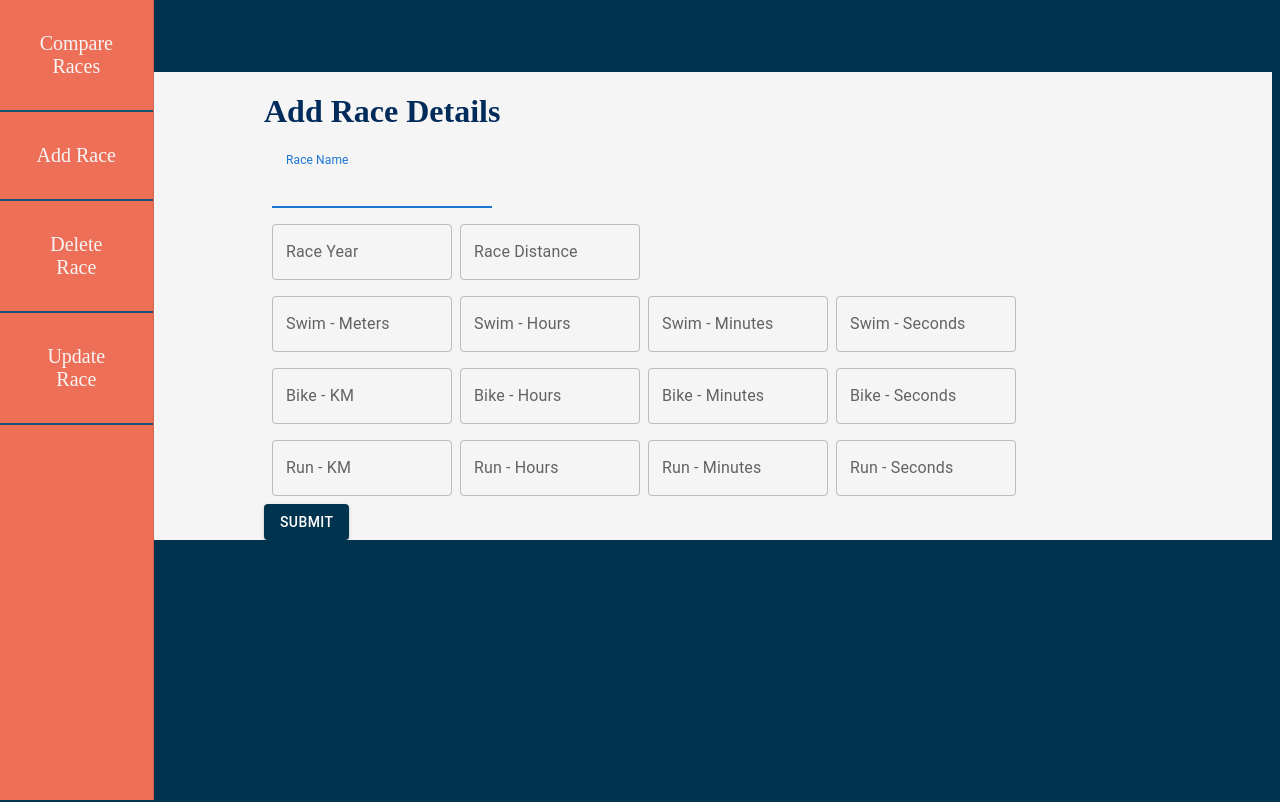
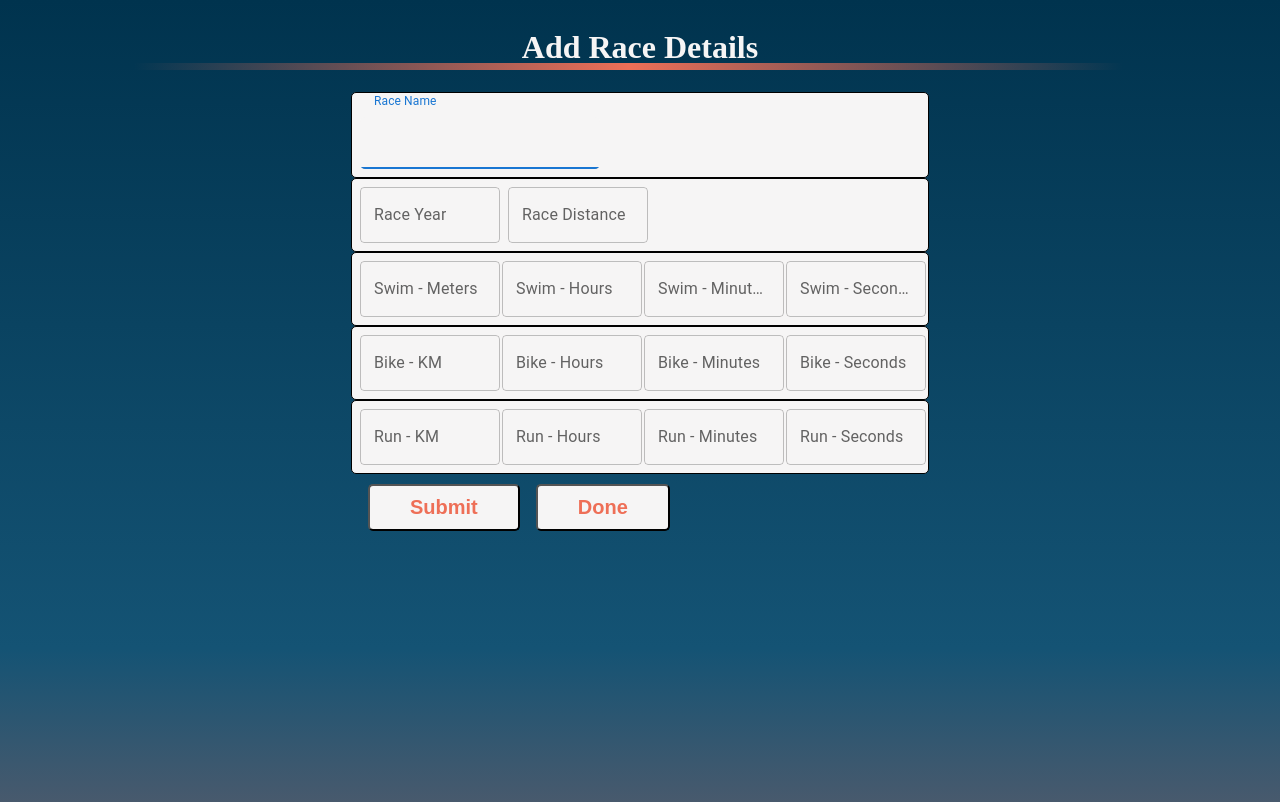
Before and after one commit to TrineMedina/RaceStats, a React app: page /addRace in a window 1280 px wide. Shown: the top 802 px of the page. Built offline with nearby package versions, Linux system fonts and the light colour scheme.

Commit message:
Updated styling and added button functionality in Add Race

```diff
--- a/src/client/App.jsx
+++ b/src/client/App.jsx
@@ -1,34 +1,22 @@
-import React, { useState, createContext } from "react";
+import React, { createContext } from "react";
 import { Routes, Route } from "react-router-dom";
-import { useNavigate } from "react-router-dom";
 import Dashboard from "./views/dashboard";
 import AddRace from "./components/addRace";
-import SelectionDrawer from "./components/selectionDrawer";
 
 const UserContext = createContext([{}, () => {}]);
 const ItemContext = createContext([{}, () => {}]);
 
 const App = () => {
-  const navigate = useNavigate();
-
   // TODO For future use when setting up specific user access and allowing user to select races to compare
   // const [userId, setUserId] = useState(null);
   // const [selectedRaces, setSelectedRaces] = useState({})
 
-  const handleAddRaceBtnClick = () => {
-    navigate("/addRace");
-  };
-  const handleSetSelectedItem = (e) => {
-    // setSelectedItem(e.target.value);
-  };
-
   return (
     <div className="App">
-      <SelectionDrawer />
       {/*<UserContext.Provider value={[userId, setUserId]}>*/}
       {/*  <ItemContext.Provider value={[selectedItem, setSelectedItem]}>*/}
       <Routes>
-        <Route path="/*" element={<Dashboard />} />
+        <Route exact path="/*" element={<Dashboard />} />
         {/*TODO Create login/signup */}
         {/*<Route path="/login" element={<Login />} />*/}
         {/*<Route path="/signup" element={<Signup />} />*/}
--- /dev/null
+++ b/src/client/components/StyledButton.js
@@ -0,0 +1,12 @@
+import styled from "styled-components";
+
+export default styled.button`
+  background-color: #f6f5f5;
+  color: #ee6f57;
+  font-size: 20px;
+  padding: 10px 40px;
+  border-radius: 5px;
+  margin: 10px 8px;
+  cursor: pointer;
+  font-weight: bold;
+`;
--- a/src/client/components/addRace.css
+++ b/src/client/components/addRace.css
@@ -1,6 +1,89 @@
 .mainContainer {
-    padding-left: 20vw;
+    /*padding-left: 20vw;*/
     color: #145374;
+    background-color: #EE6F57;
+    font-size: 16px;
+    align-content: center;
+    align-itmes: center;
+    width: 80%;
+    margin: auto;
+    overflow: hidden;
+}
+
+.buttonWrapper {
+    width: 560px;
+    margin: auto;
+    overflow: hidden;
+    margin: auto;
+}
+
+.MuiInputBase-root {
+    min-width: 140px;
     background-color: #F6F5F5;
-    font-size: 16px;
+    padding: 10px;
+    overflow: hidden;
+    border-radius: 5px;
+    border: 2px;
 }
+
+.MuiStack-root {
+    background-color: #F6F5F5;
+    border: 1px solid black;
+    width: 560px;
+    margin: auto;
+    padding: 12px 8px;
+    border-radius: 5px;
+}
+
+/*MuiInputLabel-root MuiInputLabel-formControl, MuiInputLabel-animated, MuiInputLabel-outlined, MuiFormLabel-colorPrimary, MuiInputLabel-root, */
+/*MuiInputLabel-formControl, MuiInputLabel-animated, MuiInputLabel-outlined, css-14s5rfu-MuiFormLabel-root-MuiInputLabel-root*/
+/*.MuiInputLabel-root {*/
+/*    color: red;*/
+/*}*/
+
+/*.MuiInputLabel-formControl {*/
+/*    color: red*/
+/*}*/
+
+/*.MuiInputLabel-animated {*/
+/*    color: red;*/
+/*}*/
+
+/*.MuiInputLabel-outlined {*/
+/*    color: red;*/
+/*}*/
+
+/*.MuiFocused {*/
+/*    color: red;*/
+/*}*/
+
+/*.MuiFormLabel-root-MuiInputLabel-root.MuiFocused {*/
+/*    color: yellow*/
+/*}*/
+
+h1 {
+    padding-bottom: 4px;
+    position: relative;
+    text-decoration: none;
+    text-align: center;
+    font-family: "Andale Mono"
+}
+
+h1::after {
+    background: #EE6F57;
+    background: linear-gradient(to right, transparent 0%, #EE6F57 50%, transparent 100%);
+    content: "";
+    position: absolute;
+    bottom: 0;
+    left: 0;
+    height: 7px;
+    width: 80%;
+    padding-left: 14vw;
+    /*margin: auto;*/
+}
+
+.mainContainer {
+    background: #00334E;
+    color: #F6F5F5;
+    overflow: auto;
+}
--- a/src/client/components/addRace.jsx
+++ b/src/client/components/addRace.jsx
@@ -7,7 +7,7 @@ import {
   TextField,
 } from "@mui/material";
 import React, { useEffect, useState } from "react";
-import { Stack } from "@mui/system";
+import { createTheme, Stack } from "@mui/system";
 import {
   Hours,
   Minutes,
@@ -22,6 +22,7 @@ import SubmitRace from "../services/addRaceAPI";
 import "../views/newRaceView.css";
 import { useNavigate } from "react-router-dom";
 import "./addRace.css";
+import StyledButton from "./StyledButton";
 
 const AddRace = () => {
   const navigate = useNavigate();
@@ -61,6 +62,11 @@ const AddRace = () => {
       ...state,
       [id]: newValue,
     });
+  };
+
+  const handleDoneClick = () => {
+    console.log("going home");
+    navigate("/home");
   };
 
   return (
@@ -331,16 +337,15 @@ const AddRace = () => {
           />
         </FormControl>
       </Stack>
-      <div>
-        <Button
-          variant="contained"
-          sx={{ bgcolor: "#00334E" }}
+      <div className="buttonWrapper">
+        <StyledButton
           onClick={() => {
             SubmitRace(state);
           }}
         >
           Submit
-        </Button>
+        </StyledButton>
+        <StyledButton onClick={handleDoneClick}>Done</StyledButton>
       </div>
     </div>
     // </StyledEngineProvider>
--- a/src/client/components/raceTable.css
+++ b/src/client/components/raceTable.css
@@ -14,6 +14,7 @@ h3::after {
     height: 7px;
     width: 80%;
     padding-left: 14vw;
+    /*margin: auto;*/
 }
 
 .MuiDataGrid-footerContainer {
@@ -21,9 +22,9 @@ h3::after {
 }
 
 .MuiBox-root {
-    padding-left: 4vw;
-    min-width: 1000px;
-    max-width: 1500px;
+    /*padding-left: 4vw;*/
+    min-width: 50vw;
+    max-width: 90vw;
     background: #00334E;
 }
 
@@ -60,6 +61,10 @@ h3::after {
     font-weight: bolder;
 }
 
+.MuiInputBase-root {
+    min-width: 20vw;
+}
+
 .MuiToolbar-root {
     font-weight: bold;
 }
--- a/src/client/components/raceTable.jsx
+++ b/src/client/components/raceTable.jsx
@@ -6,10 +6,13 @@ import { parseRaceData } from "../services/parseRaceData";
 import deleteRace from "../services/deleteRaceAPI";
 import DeleteIcon from "@mui/icons-material/DeleteOutlined";
 import AddRace from "./addRace";
+import StyledButton from "./StyledButton";
+import { useNavigate } from "react-router-dom";
 
 const RaceTable = () => {
   const [raceList, setRaceList] = useState([{ id: "initial" }]);
   const [raceTimes, setRaceTimes] = useState([]);
+  const navigate = useNavigate();
 
   const updateRaceList = async () => {
     const parsedData = await parseRaceData();
@@ -155,14 +158,21 @@ const RaceTable = () => {
         rows={raceList}
         rowsPerPageOptions={[]}
       ></DataGrid>
-      <Button onClick={AddRace}>Add Race</Button>
-      <Button
+      <StyledButton
+        onClick={() => {
+          navigate("addRace");
+        }}
+      >
+        Add Race
+      </StyledButton>
+      <StyledButton
+        variant="contained"
         onClick={() => {
           console.log("clicking compare");
         }}
       >
         Compare Races
-      </Button>
+      </StyledButton>
     </Box>
   );
 };
--- /dev/null
+++ b/src/client/index.css
@@ -0,0 +1,19 @@
+/*document.body.style.backgroundColor = "#00334E";*/
+body {
+    /*background-color: #00334E;*/
+    background-image: linear-gradient(#00334E, #145374, #EE6F57);
+    height: 100vw;
+}
+
+.dashboard {
+    background-color: transparent;
+}
+
+.mainContainer {
+    background-color: transparent;
+}
+
+.MuiDataGrid-root {
+    background-color: transparent;
+    margin: 0px;
+}
--- a/src/client/index.js
+++ b/src/client/index.js
@@ -2,8 +2,7 @@ import React from "react";
 import ReactDom from "react-dom/client";
 import { BrowserRouter as Router } from "react-router-dom";
 import { App } from "./App";
-
-document.body.style.backgroundColor = "#00334E";
+import "./index.css";
 
 ReactDom.createRoot(document.getElementById("root")).render(
   <React.StrictMode>
--- a/src/client/services/deleteRaceAPI.js
+++ b/src/client/services/deleteRaceAPI.js
@@ -13,7 +13,6 @@ const deleteRace = async (raceId) => {
   })
     .then((response) => response.json())
     .then((data) => {
-      // console.log("RETURNED DELETED FROM SERVER: ", data.race.rowCount);
       data.race.rowCount === 0 ? wasDeleted : (wasDeleted = true);
     })
     .catch((err) => {
--- a/src/client/views/newRaceView.css
+++ b/src/client/views/newRaceView.css
@@ -1,16 +1,16 @@
 /**TODO This is for adding race -> It is bad practice to edit the props of MUI elements,
      so you need to add classnames to make these more specific and move them to the right file.*/
 
-.MuiInputBase-root {
-    min-width: 180px;
-}
+/*.MuiInputBase-root {*/
+/*    min-width: 180px;*/
+/*}*/
 
-h1 {
-    color: #002B5B;
-}
+/*h1 {*/
+/*    color: #002B5B;*/
+/*}*/
 
-.mainContainer {
-    background: #8FE3CF;
-    color: #3C4048;
-    overflow: auto;
-}
+/*.mainContainer {*/
+/*    background: #8FE3CF;*/
+/*    color: #3C4048;*/
+/*    overflow: auto;*/
+/*}*/
```
